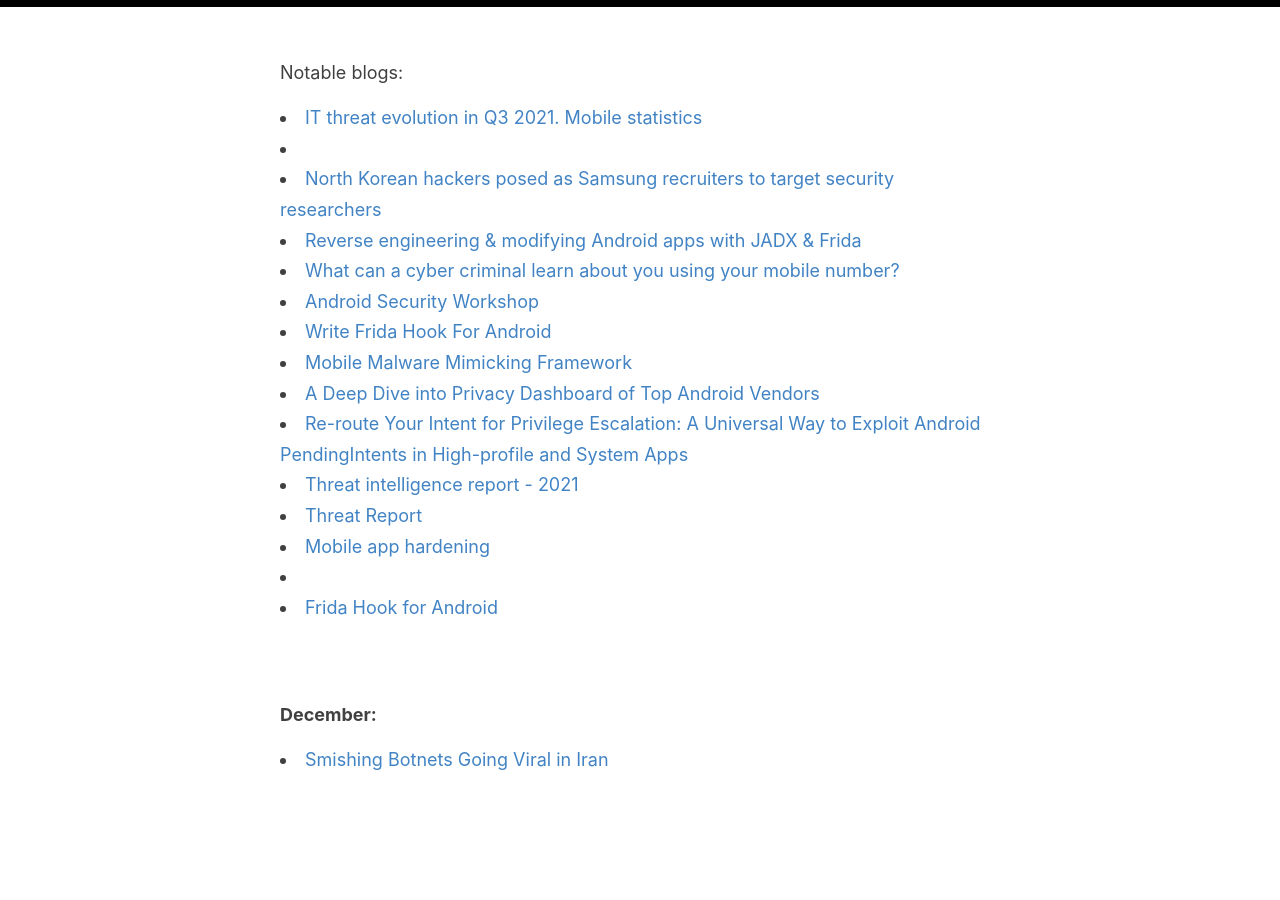
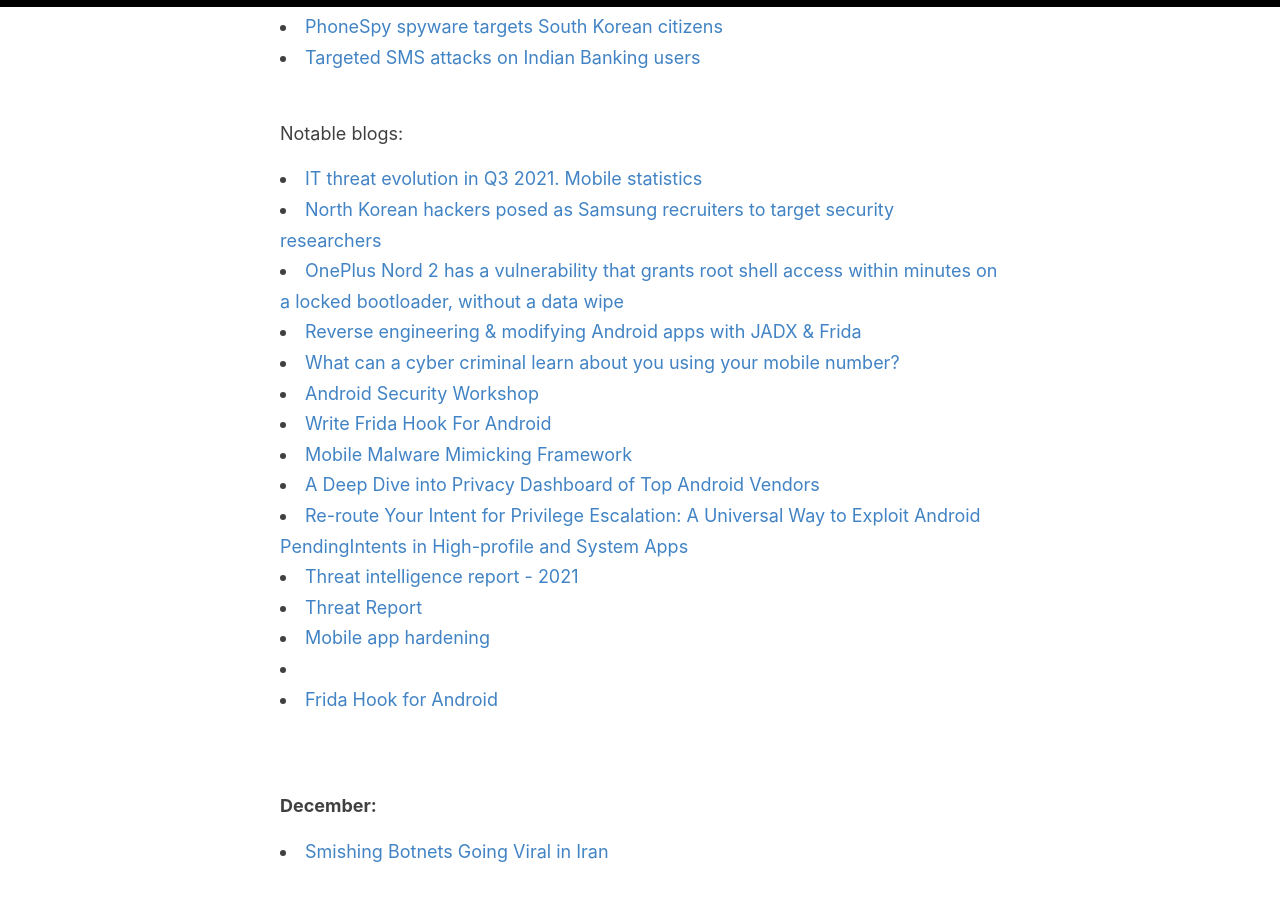
Before and after one commit to sk3ptre/sk3ptre.github.io, a Jekyll site: the page built from _posts/2021-01-18-Malware-Timeline-2021.md, in a window 1280 px wide and 900 px high, scrolled down 1880 px. Built offline with Jekyll 4.4.1, drawn with Linux system fonts in a browser that asks for light colours.

Commit message:
Update 2021-01-18-Malware-Timeline-2021.md

```diff
--- a/_posts/2021-01-18-Malware-Timeline-2021.md
+++ b/_posts/2021-01-18-Malware-Timeline-2021.md
@@ -41,7 +41,7 @@
 <li><a href="https://redhuntlabs.com/wp-content/uploads/2021/10/Ultimate-Guide-to-SSL-Pinning-Bypass-RedHunt-Labs-Attack-Surface-Management.pdf">Ultimate guide to SSL pinning bypass</a></li>
 <li><a href="https://atlasvpn.com/blog/minecraft-most-malware-infected-game-on-the-market-with-228k-users-affected">Minecraft - most malware infected game on the market </a></li>
 <li><a href="https://www.youtube.com/watch?v=squuwVQiPgg">Android Exploits 101</a></li>
-
+<br><br>
 **November:**
 
 <li><a href="https://threatfabric.com/blogs/deceive-the-heavens-to-cross-the-sea.html">Droppers on Google Play Store</a></li>
@@ -57,8 +57,8 @@
 <br>
 Notable blogs:
 <li><a href="https://securelist.com/it-threat-evolution-in-q3-2021-mobile-statistics/105020/">IT threat evolution in Q3 2021. Mobile statistics</a></li>
-<li><a href="https://therecord.media/north-korean-hackers-posed-as-samsung-recruiters-to-target-security-researchers/"></a></li>
-<li><a href="https://www.xda-developers.com/oneplus-nord-2-vulnerability-root-shell/">North Korean hackers posed as Samsung recruiters to target security researchers</a></li>
+<li><a href="https://therecord.media/north-korean-hackers-posed-as-samsung-recruiters-to-target-security-researchers/">North Korean hackers posed as Samsung recruiters to target security researchers</a></li>
+<li><a href="https://www.xda-developers.com/oneplus-nord-2-vulnerability-root-shell/">OnePlus Nord 2 has a vulnerability that grants root shell access within minutes on a locked bootloader, without a data wipe</a></li>
 <li><a href="https://httptoolkit.tech/blog/android-reverse-engineering/">Reverse engineering & modifying Android apps with JADX & Frida</a></li>
 <li><a href="https://www.proofpoint.com/us/blog/email-and-cloud-threats/what-can-cyber-criminal-learn-about-you-using-your-mobile-number">What can a cyber criminal learn about you using your mobile number?</a></li>
 <li><a href="https://valsamaras.medium.com/android-security-workshop-5eadeb50fba">Android Security Workshop</a></li>
```
